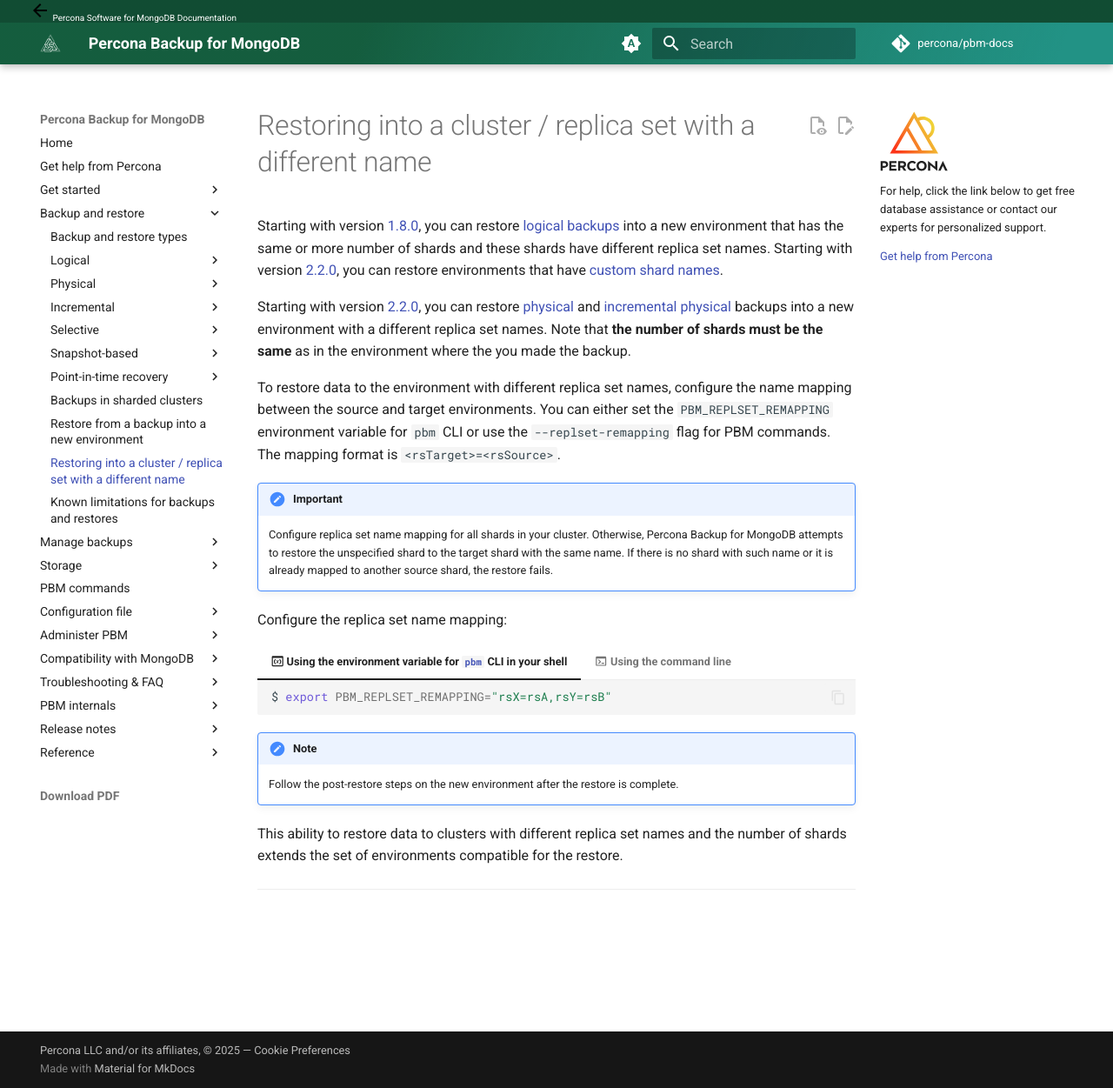
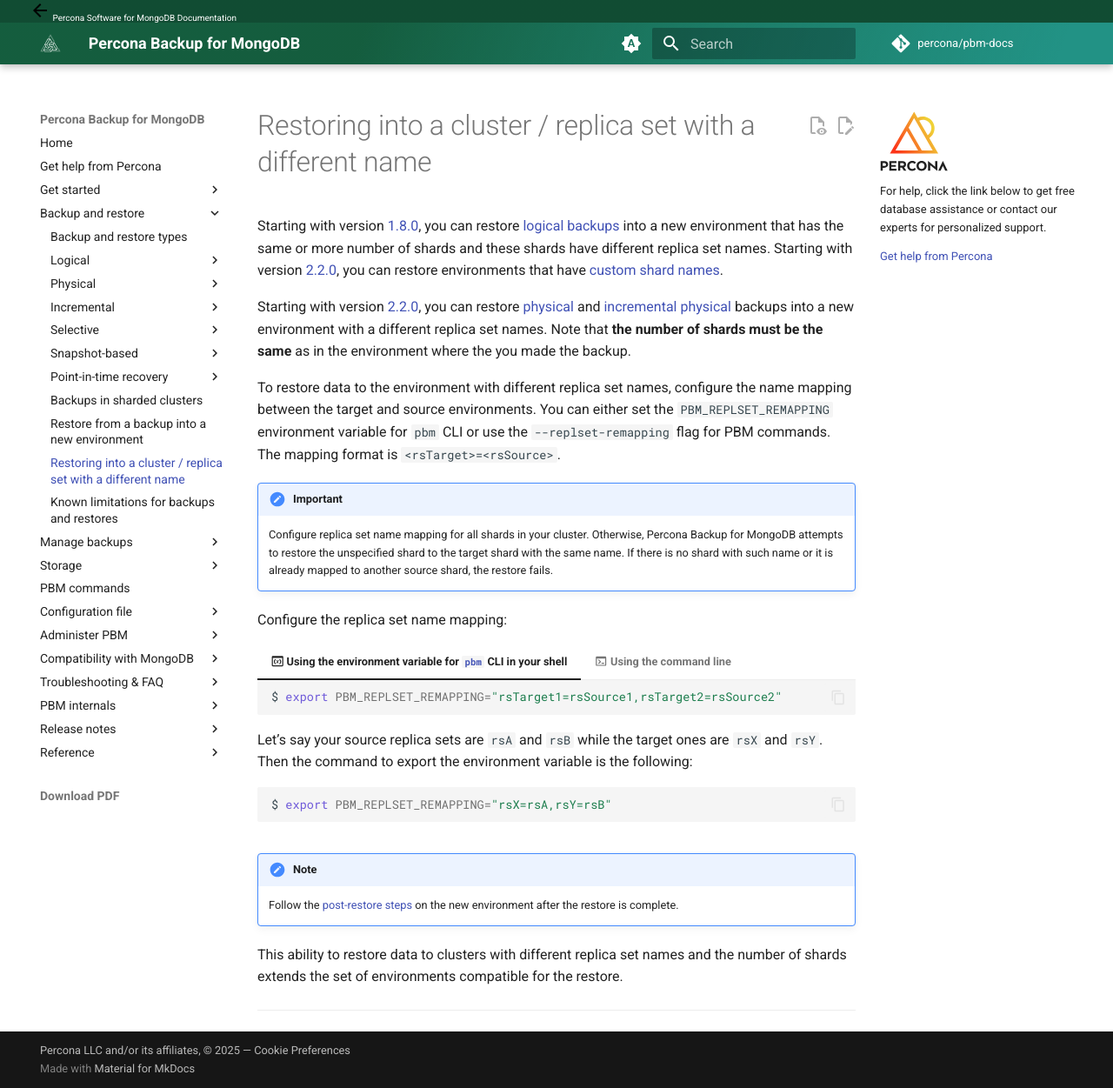
Before and after one commit to percona/pbm-docs, an MkDocs documentation site: the page built from docs/features/restore-remapping.md, in a window 1280 px wide and 1251 px high. Shown: the whole window at 87% size. Built offline with MkDocs 1.6.1 and Material for MkDocs 9.7.7, drawn with Linux system fonts in a browser that asks for light colours; nearby versions of some CDN libraries; comment, search, counter and statistics services are not loaded.

Commit message:
PBM-1545 Clarified mapping order for restore
modified:   docs/features/restore-remapping.md

````diff
--- a/docs/features/restore-remapping.md
+++ b/docs/features/restore-remapping.md
@@ -5,7 +5,7 @@
 
 Starting with version [2.2.0](../release-notes/2.2.0.md), you can restore [physical](../features/physical.md) and [incremental physical](../features/incremental-backup.md) backups into a new environment with a different replica set names. Note that **the number of shards must be the same** as in the environment where the you made the backup.
 
-To restore data to the environment with different replica set names, configure the name mapping between the source and target environments. You can either set the `PBM_REPLSET_REMAPPING` environment variable for `pbm` CLI or use the `--replset-remapping` flag for PBM commands. The mapping format is `<rsTarget>=<rsSource>`.
+To restore data to the environment with different replica set names, configure the name mapping between the target and source environments. You can either set the `PBM_REPLSET_REMAPPING` environment variable for `pbm` CLI or use the `--replset-remapping` flag for PBM commands. The mapping format is `<rsTarget>=<rsSource>`.
 
 !!! important
 
@@ -17,10 +17,22 @@
 === ":material-application-variable-outline: Using the environment variable for `pbm` CLI in your shell"
 
     ```{.bash data-prompt="$"}
+    $ export PBM_REPLSET_REMAPPING="rsTarget1=rsSource1,rsTarget2=rsSource2"
+    ```
+
+    Let's say your source replica sets are `rsA` and `rsB` while the target ones are `rsX` and `rsY`. Then the command to export the environment variable is the following:
+
+    ```{.bash data-prompt="$"}
     $ export PBM_REPLSET_REMAPPING="rsX=rsA,rsY=rsB"
     ```
 
 === ":material-console: Using the command line"
+
+    ```{.bash data-prompt="$"}
+    $ pbm restore <timestamp> --replset-remapping="rsTarget1=rsSource1,rsTarget2=rsSource2"
+    ```
+
+    Let's say your source replica sets are `rsA` and `rsB` while the target ones are `rsX` and `rsY`. Then the command to run a restore is the following:
 
     ```{.bash data-prompt="$"}
     $ pbm restore <timestamp> --replset-remapping="rsX=rsA,rsY=rsB"
@@ -30,6 +42,6 @@
 
 !!! note
 
-    Follow the post-restore steps on the new environment after the restore is complete.
+    Follow the [post-restore steps](../usage/restore.md#post-restore-steps) on the new environment after the restore is complete.
 
 This ability to restore data to clusters with different replica set names and the number of shards extends the set of environments compatible for the restore.
````
Also changed, not shown: 1 other file.
